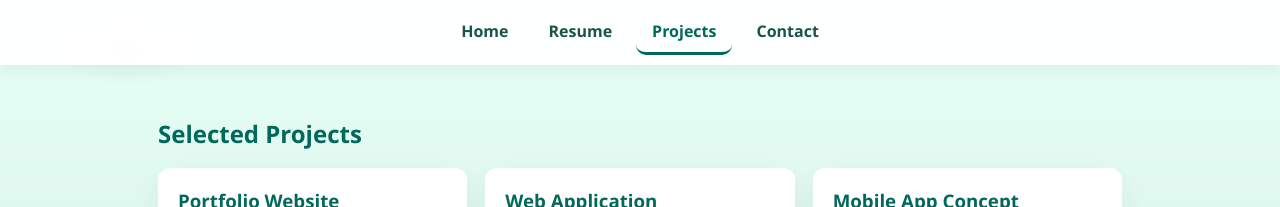
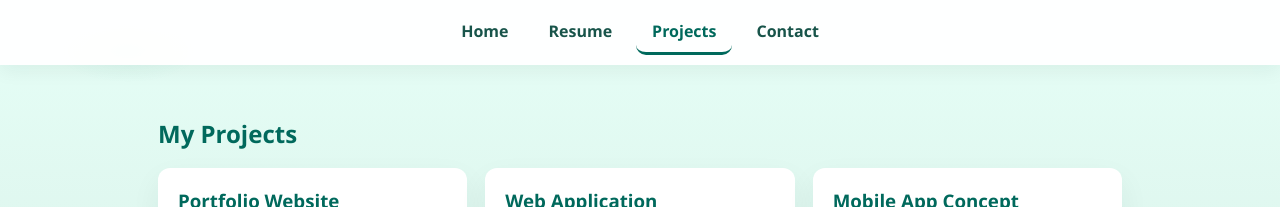
Before and after one commit to jonnelgodilo/my-portfolio, a plain HTML site: page projects.html in a window 1280 px wide. Shown: the top 207 px of the page. Drawn offline with Linux system fonts and the light colour scheme.

Commit message:
Correct typos and update text in projects.html

```diff
--- a/projects.html
+++ b/projects.html
@@ -41,7 +41,7 @@
   </header>
 
   <main class="wrap" aria-labelledby="projects-title">
-    <h2 id="projects-title" style="color:#00695c;margin-bottom:18px">Selected Projects</h2>
+    <h2 id="projects-title" style="color:#00695c;margin-bottom:18px">My Projects</h2>
 
     <div class="grid">
       <article class="card" aria-labelledby="p1">
```
